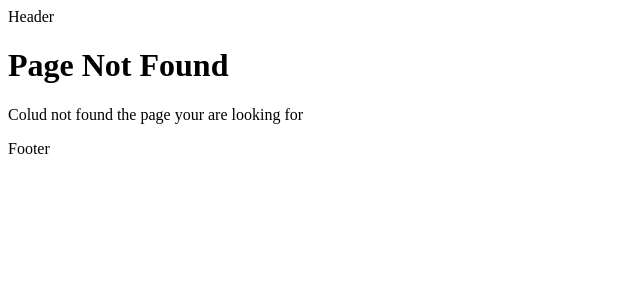
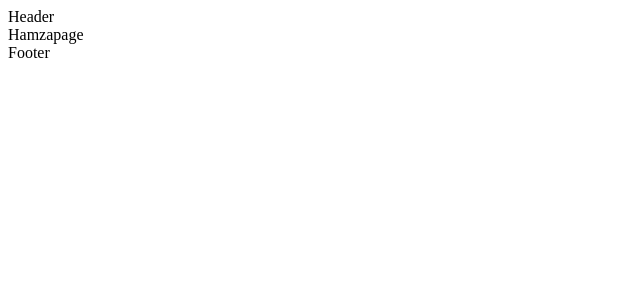
Before and after one commit to Hamza160/nextjs-tut, a Next.js app: page /%5Fhamza in a window 1280 px wide. Before the commit this address had no page. Shown: the top 300 px of the page, without its empty margins (0-640 px from the left). Built offline with nearby package versions, Linux system fonts and the light colour scheme.

Commit message:
Private Routes + _ underscore Done

```diff
--- /dev/null
+++ b/src/app/%5Fhamza/page.tsx
@@ -0,0 +1,7 @@
+import React from 'react';
+
+export default function Hamzapage() {
+  return (
+    <div>Hamzapage</div>
+  );
+}
```
Also changed, not shown: src/app/_private/page.tsx (added, +7 -0 lines), src/app/_private/test.tsx (added).
